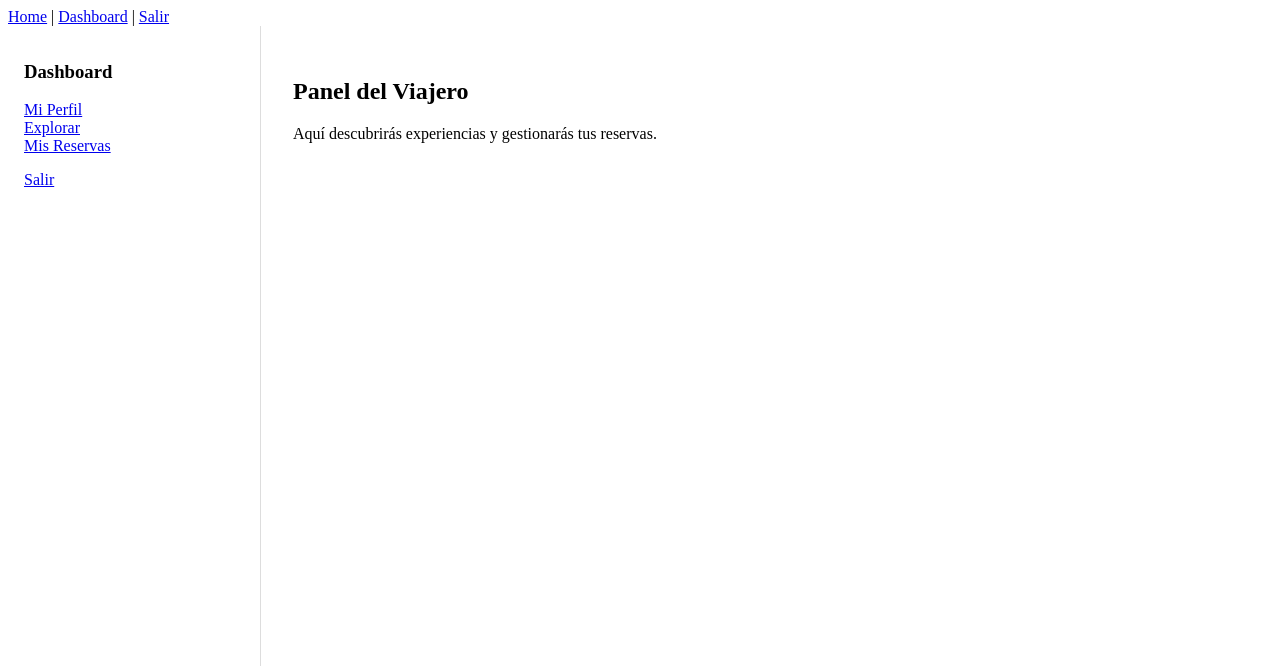
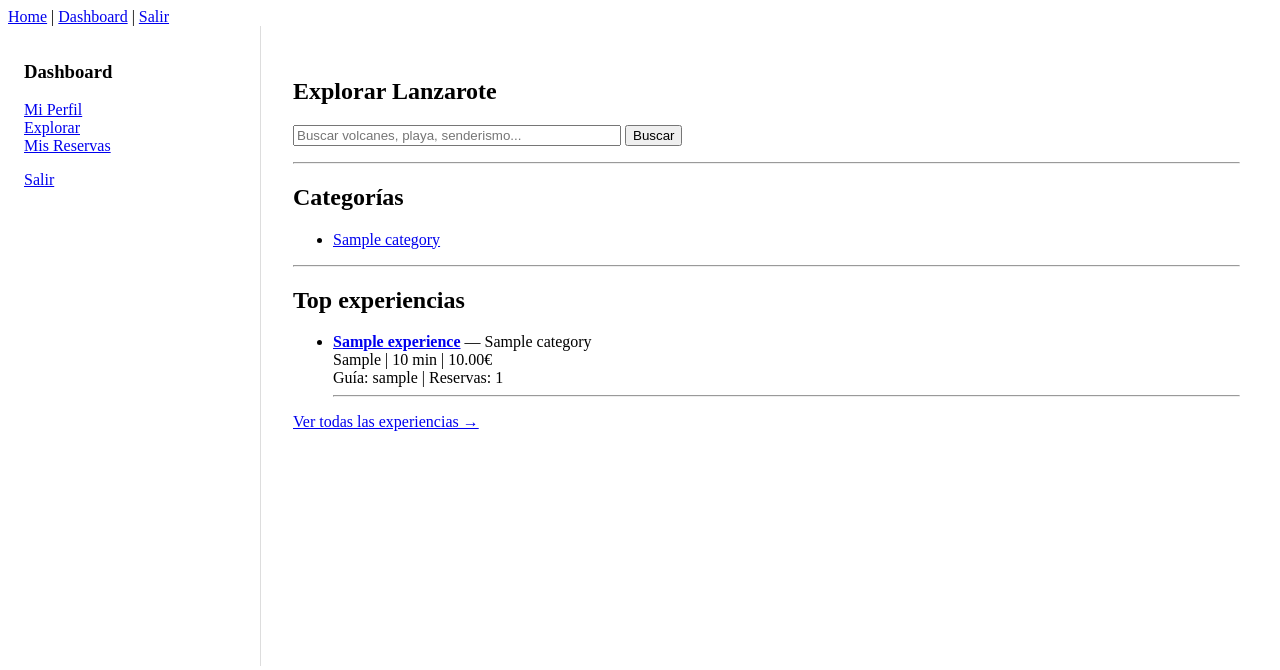
Before and after one commit to AmeriK88/lxp-guides, a Django app: page /dashboard/traveler/ in a window 1280 px wide. Shown: the top 670 px of the page. Run offline with Django 5.2, Linux system fonts and the light colour scheme; a user stored in the database is signed in; tables that the repository leaves empty hold one stand-in row (values such as "Sample post").

```diff
--- a/apps/experiences/views.py
+++ b/apps/experiences/views.py
@@ -30,6 +30,7 @@ def experience_list(request):
             | Q(description__icontains=q)
             | Q(location__icontains=q)
             | Q(guide__username__icontains=q)
+            | Q(category__name__icontains=q)
         )
 
     if category_slug:
--- a/apps/pages/views.py
+++ b/apps/pages/views.py
@@ -3,6 +3,10 @@ from django.contrib.auth.decorators import login_required
 from django.shortcuts import render, redirect
 
 from apps.profiles.forms import GuideProfileForm, TravelerProfileForm
+from django.db.models import Count, Q
+
+from apps.experiences.models import Experience, Category
+from apps.bookings.models import Booking
 
 
 def home_view(request):
@@ -23,7 +27,33 @@ def guide_dashboard(request):
 
 @login_required
 def traveler_dashboard(request):
-    return render(request, "pages/traveler_dashboard.html")
+    # Solo traveler
+    if request.user.is_guide():
+        return redirect("pages:dashboard")
+
+    categories = Category.objects.all()
+
+    # Top experiencias (por reservas pending+accepted). Si no hay reservas, se ordena por created_at.
+    top_experiences = (
+        Experience.objects.filter(is_active=True)
+        .select_related("guide", "category")
+        .annotate(
+            bookings_count=Count(
+                "bookings",
+                filter=Q(bookings__status__in=[Booking.Status.PENDING, Booking.Status.ACCEPTED]),
+            )
+        )
+        .order_by("-bookings_count", "-created_at")[:6]
+    )
+
+    return render(
+        request,
+        "pages/traveler_dashboard.html",
+        {
+            "categories": categories,
+            "top_experiences": top_experiences,
+        },
+    )
 
 @login_required
 def profile_view(request):
--- a/templates/pages/traveler_dashboard.html
+++ b/templates/pages/traveler_dashboard.html
@@ -1,6 +1,58 @@
 {% extends "layouts/dashboard_base.html" %}
+{% block title %}Explorar{% endblock %}
 
 {% block dashboard_content %}
-<h1>Panel del Viajero</h1>
-<p>Aquí descubrirás experiencias y gestionarás tus reservas.</p>
+<h1>Explorar Lanzarote</h1>
+
+<!-- Buscador -->
+<form method="get" action="{% url 'experiences:list' %}" style="margin-bottom: 1rem;">
+  <input type="text" name="q" placeholder="Buscar volcanes, playa, senderismo..." style="width: 320px;">
+  <button type="submit">Buscar</button>
+</form>
+
+<hr>
+
+<!-- Categorías -->
+<h2>Categorías</h2>
+{% if categories %}
+  <ul>
+    {% for c in categories %}
+      <li>
+        <a href="{% url 'experiences:list' %}?category={{ c.slug }}">{{ c.name }}</a>
+      </li>
+    {% endfor %}
+  </ul>
+{% else %}
+  <p>Aún no hay categorías creadas.</p>
+{% endif %}
+
+<hr>
+
+<!-- Top experiencias -->
+<h2>Top experiencias</h2>
+
+{% if top_experiences %}
+  <ul>
+    {% for e in top_experiences %}
+      <li>
+        <strong><a href="{% url 'experiences:detail' e.pk %}">{{ e.title }}</a></strong>
+        {% if e.category %} — {{ e.category.name }}{% endif %}
+        <br>
+        {{ e.location }} | {{ e.duration_minutes }} min | {{ e.price }}€
+        <br>
+        Guía: {{ e.guide.username }}
+        {% if e.bookings_count %}
+          | Reservas: {{ e.bookings_count }}
+        {% endif %}
+      </li>
+      <hr>
+    {% endfor %}
+  </ul>
+{% else %}
+  <p>No hay experiencias activas todavía.</p>
+{% endif %}
+
+<p>
+  <a href="{% url 'experiences:list' %}">Ver todas las experiencias →</a>
+</p>
 {% endblock %}
```
